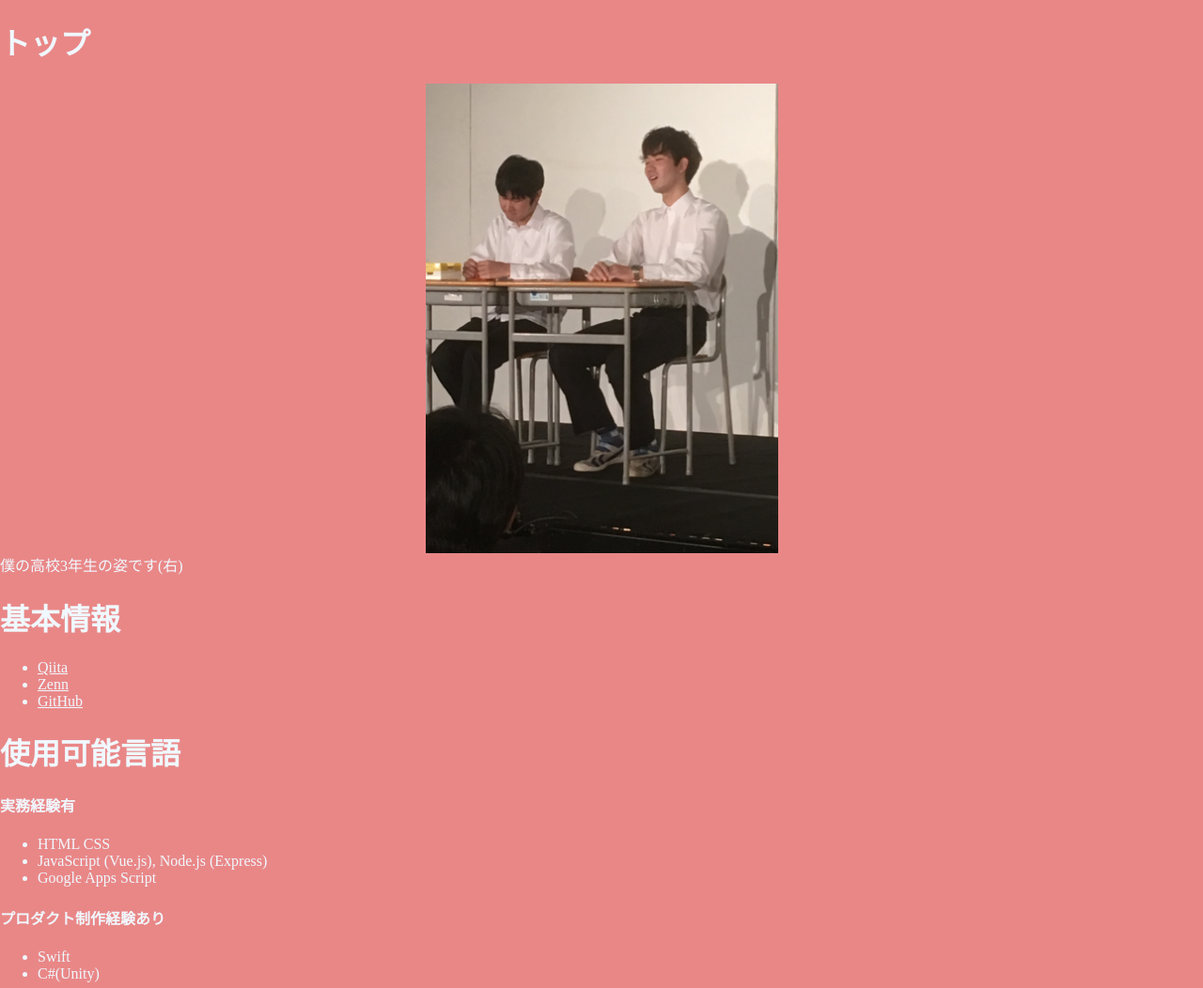
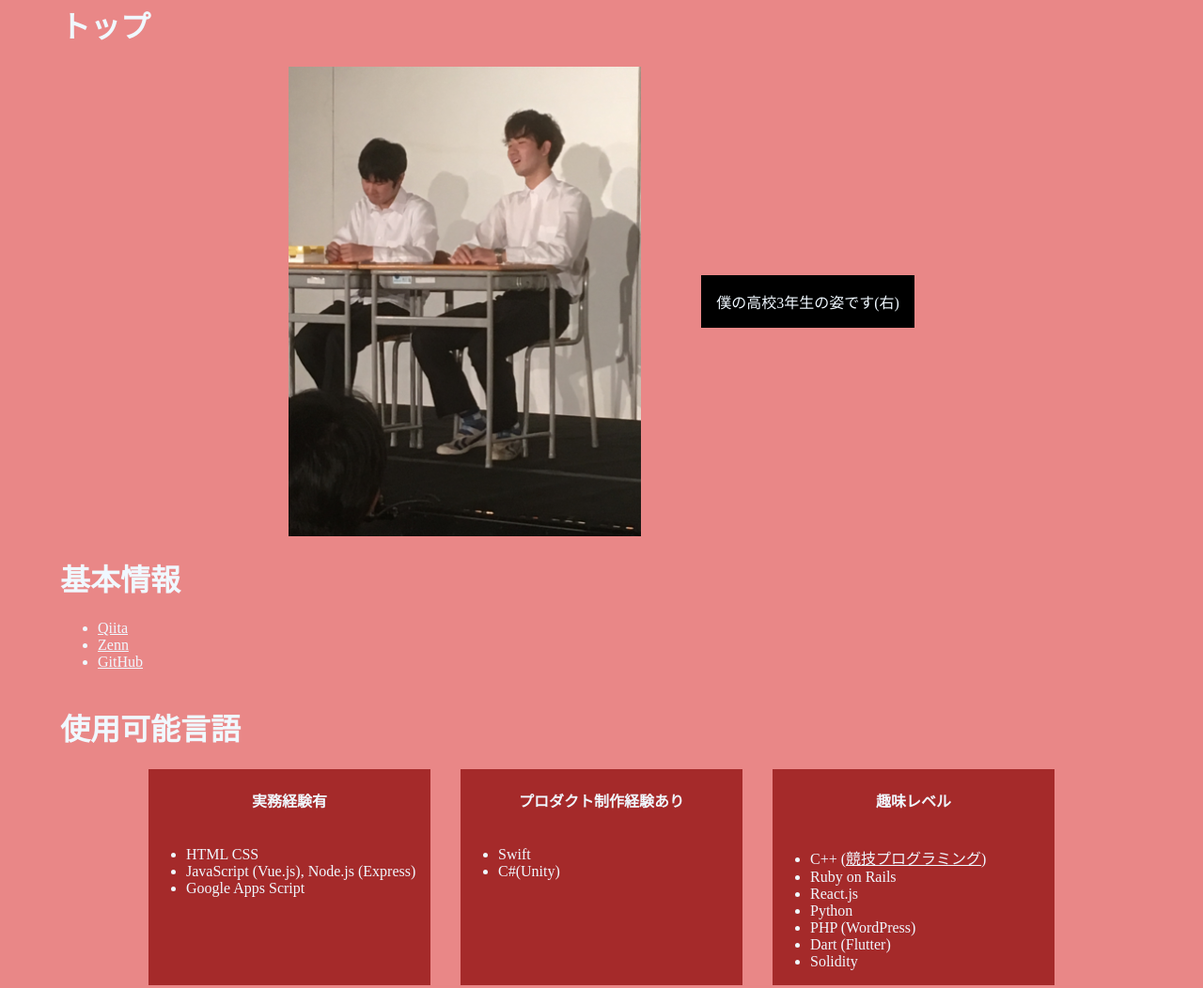
Before and after one commit to YujiTakasaki/my-portfolio, a plain HTML site: page index.html in a window 1280 px wide. Shown: the part 53-1105 px from the top of the page at 94% size. Drawn offline with Linux system fonts and the light colour scheme.

Commit message:
スタイリング (中央揃え)

```diff
--- a/style.css
+++ b/style.css
@@ -1,14 +1,39 @@
 * {
-  background-color: rgb(233, 135, 135);
   color: aliceblue;
 }
 
 body {
   margin: 0px;
+  background-color: rgb(233, 135, 135);
+}
+
+h1 {
+  margin-left: 4rem;
+}
+
+.top-hero {
+  display: flex;
+  justify-content: center;
+  gap: 4rem;
+  align-items: center;
+}
+
+.hero-text {
+  background-color: black;
+  padding: 1rem;
 }
 
 content {
-  margin: 8px;
+  display: flex;
+  flex-direction: column;
+}
+
+#introduction > ul {
+  margin-left: 4rem;
+}
+
+#products > ul {
+  margin-left: 4rem;
 }
 
 .item-container {
@@ -35,8 +60,35 @@ content {
   object-fit: contain;
 }
 
+.kakugen-container {
+  margin-left: 4rem;
+  margin-bottom: 4rem;
+}
+
 .kakugen-button {
   background-color: aliceblue;
   color: black;
   cursor: pointer;
 }
+
+.tech-container {
+  display: flex;
+  gap: 2rem;
+  margin: auto 0;
+  flex-wrap: wrap;
+  justify-content: center;
+}
+
+.tech-card {
+  width: 300px;
+  flex-shrink: 0;
+  background-color: brown;
+  display: flex;
+  flex-flow: column;
+  align-items: center;
+}
+
+.tech-list {
+  text-align: start;
+  width: 260px;
+}
```
